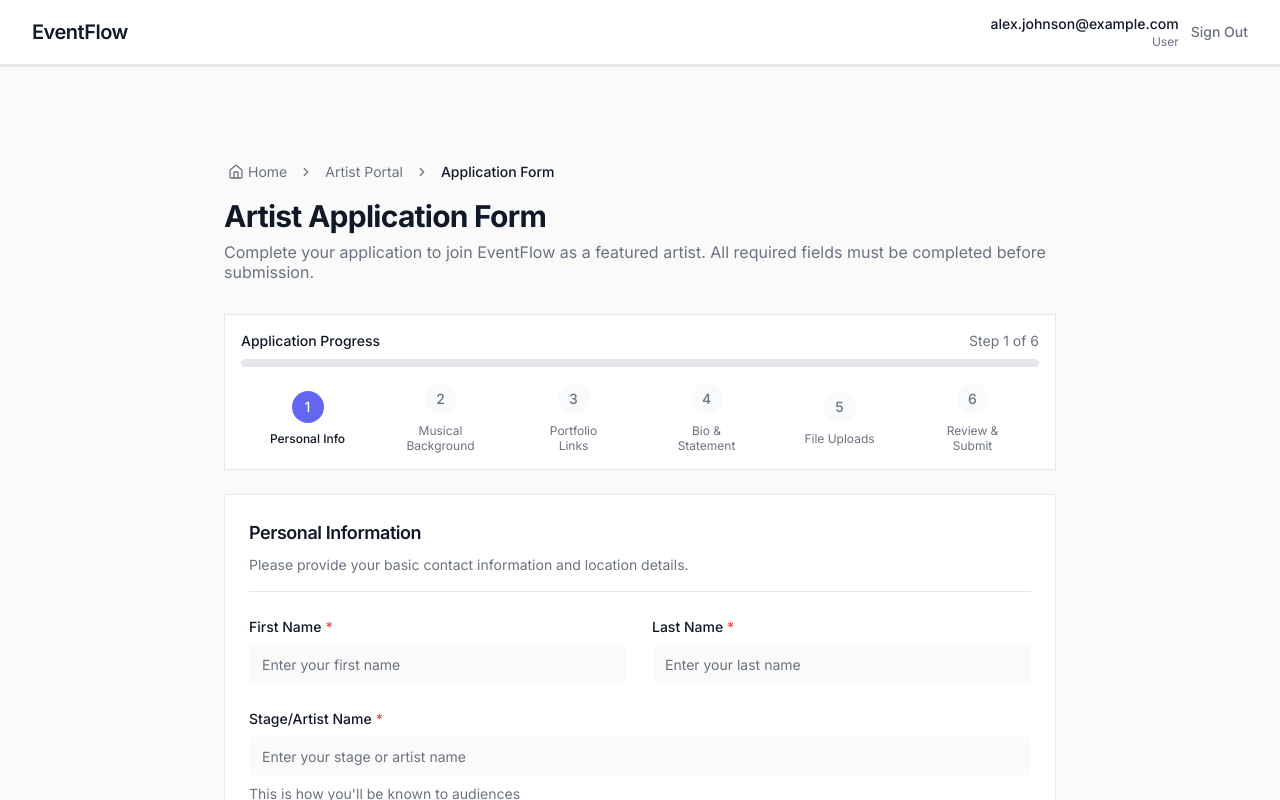
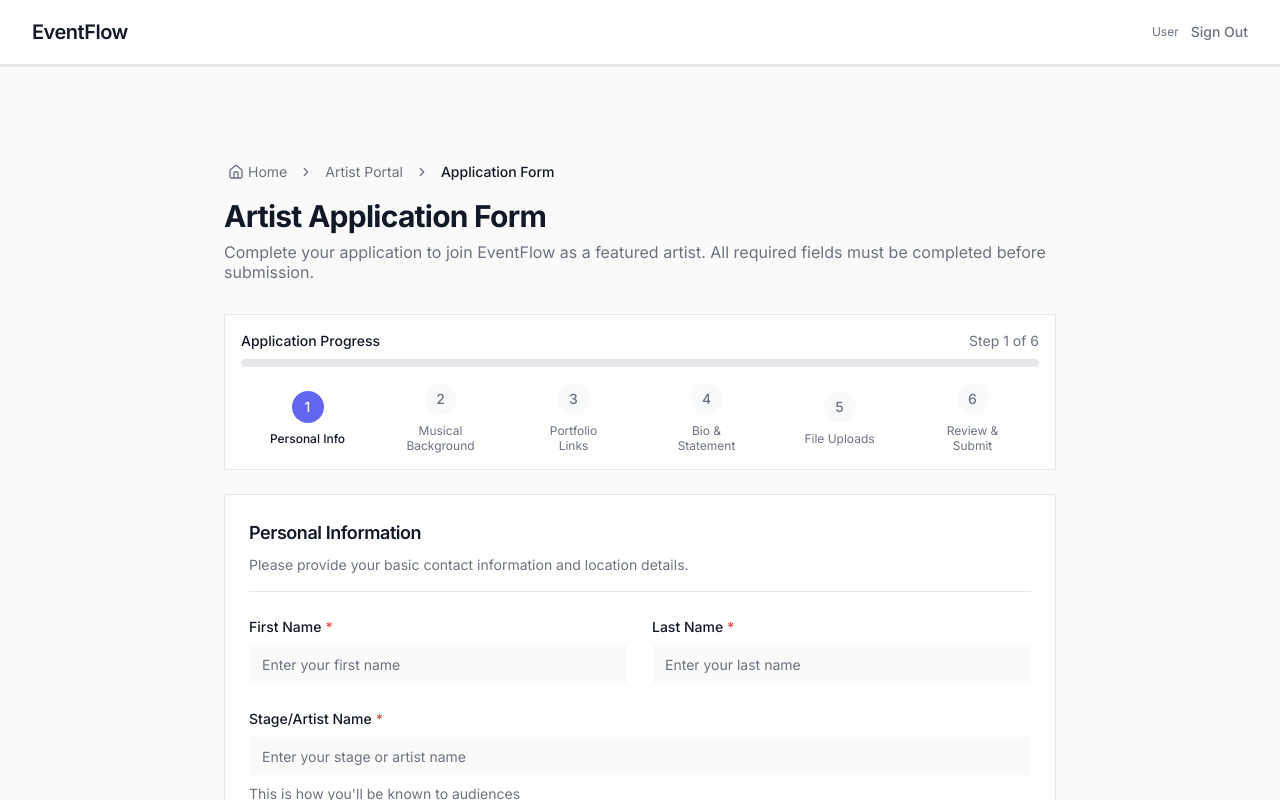
Before and after one commit to Arun270647/eventflow, a React (Vite) app: page /artist-application-form in a window 1280 px wide. Shown: the top 800 px of the page. Built offline with nearby package versions, Linux system fonts and the light colour scheme.

Commit message:
auto-commit for 55f05e13-2f22-4826-8ef1-5de3fa13c1db

```diff
--- a/src/pages/artist-application-form/index.jsx
+++ b/src/pages/artist-application-form/index.jsx
@@ -18,6 +18,7 @@ import SubmissionModal from './components/SubmissionModal';
 
 const ArtistApplicationForm = () => {
   const navigate = useNavigate();
+  const { user } = useAuth();
   const [currentStep, setCurrentStep] = useState(1);
   const [formData, setFormData] = useState({});
   const [errors, setErrors] = useState({});
@@ -36,10 +37,10 @@ const ArtistApplicationForm = () => {
     'Review & Submit'
   ];
 
-  // Mock user data
+  // Current user data from auth context
   const currentUser = {
-    name: 'Alex Johnson',
-    email: 'alex.johnson@example.com',
+    name: user?.user_metadata?.full_name || user?.email || 'Artist',
+    email: user?.email || '',
     role: 'artist',
     avatar: null
   };
```
